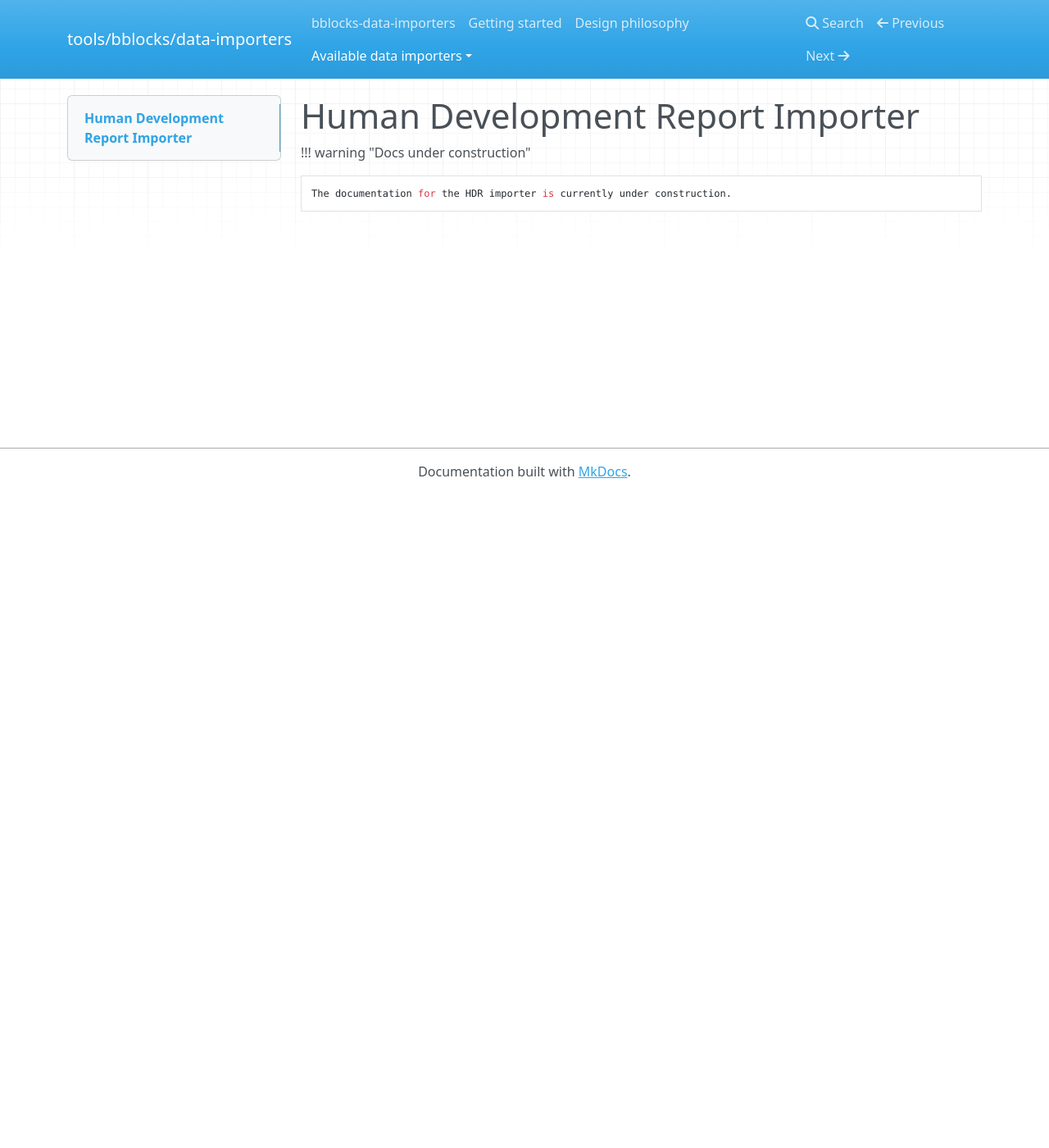
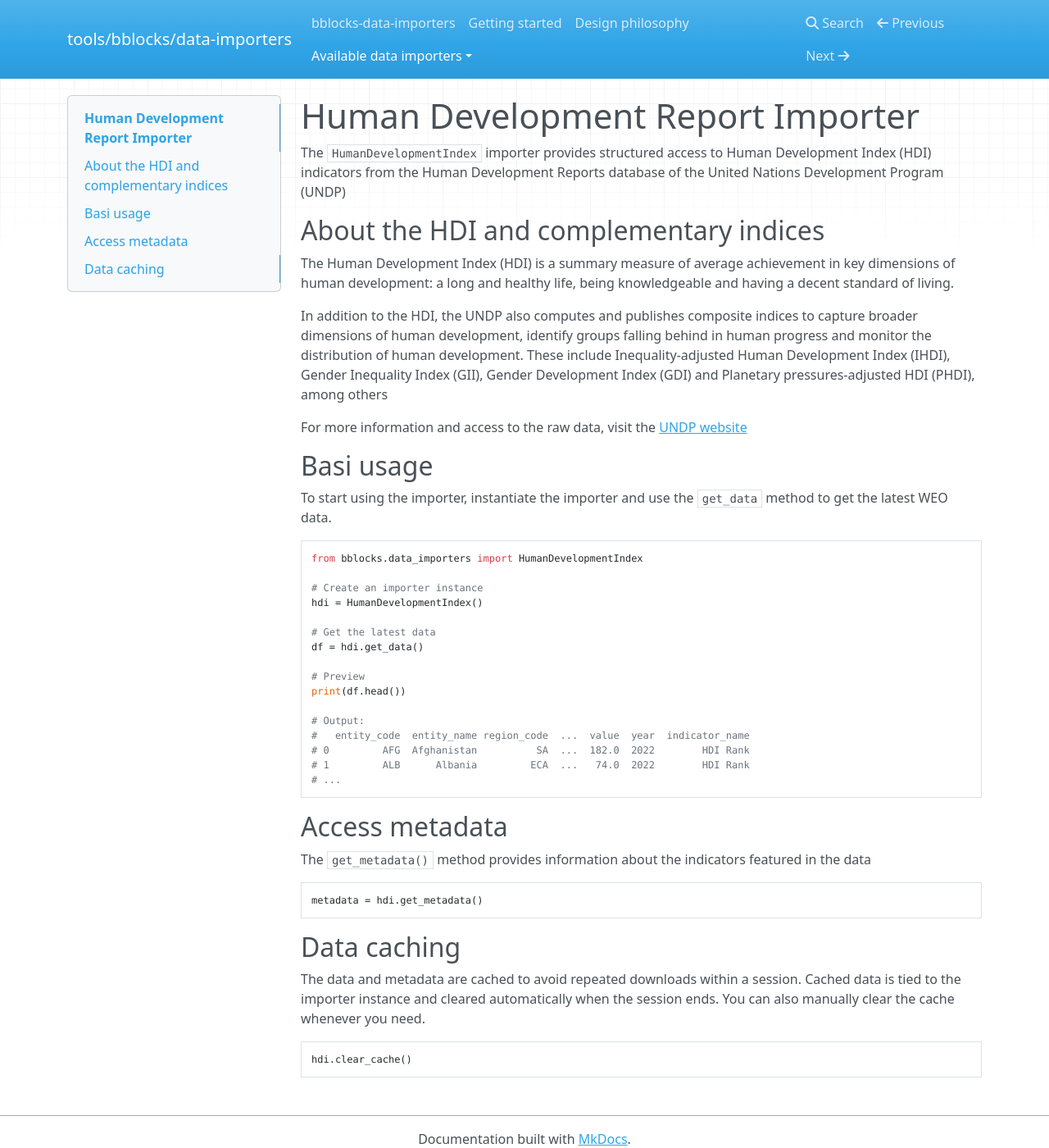
Before and after one commit to ONEcampaign/bblocks_data_importers, an MkDocs documentation site: the page built from docs/docs/importers/hdr.md, in a window 1280 px wide and 1400 px high. Shown: the whole window at 82% size. Built offline with MkDocs 1.6.1, drawn with Linux system fonts in a browser that asks for light colours; nearby versions of some CDN libraries.

Commit message:
Update hdr.md

````diff
--- a/docs/docs/importers/hdr.md
+++ b/docs/docs/importers/hdr.md
@@ -1,5 +1,55 @@
 # Human Development Report Importer
 
-!!! warning "Docs under construction"
+The `HumanDevelopmentIndex` importer provides structured access to Human Development Index (HDI) indicators
+from the Human Development Reports database of the United Nations Development Program (UNDP)
 
-    The documentation for the HDR importer is currently under construction.
+## About the HDI and complementary indices
+
+The Human Development Index (HDI) is a summary measure of average achievement in key dimensions of human development:
+a long and healthy life, being knowledgeable and having a decent standard of living.
+
+In addition to the HDI, the UNDP also computes and publishes  composite indices to capture broader dimensions of human
+development, identify groups falling behind in human progress and monitor the distribution of human development. These
+include Inequality-adjusted Human Development Index (IHDI), Gender Inequality Index (GII), Gender Development Index
+(GDI) and Planetary pressures-adjusted HDI (PHDI), among others
+
+For more information and access to the raw data, visit the [UNDP website](https://hdr.undp.org/)
+
+## Basi usage
+
+To start using the importer, instantiate the importer and use the `get_data` method to get the latest WEO data.
+
+```python
+from bblocks.data_importers import HumanDevelopmentIndex
+
+# Create an importer instance
+hdi = HumanDevelopmentIndex()
+
+# Get the latest data
+df = hdi.get_data()
+
+# Preview
+print(df.head())
+
+# Output:
+#   entity_code  entity_name region_code  ...  value  year  indicator_name
+# 0         AFG  Afghanistan          SA  ...  182.0  2022        HDI Rank
+# 1         ALB      Albania         ECA  ...   74.0  2022        HDI Rank
+# ...
+```
+
+## Access metadata
+
+The `get_metadata()` method provides information about the indicators featured in the data
+
+```python
+metadata = hdi.get_metadata()
+```
+
+## Data caching
+The data and metadata are cached to avoid repeated downloads within a session. Cached data is tied to the importer
+instance and cleared automatically when the session ends. You can also manually clear the cache whenever you need.
+
+```python
+hdi.clear_cache()
+```
````
